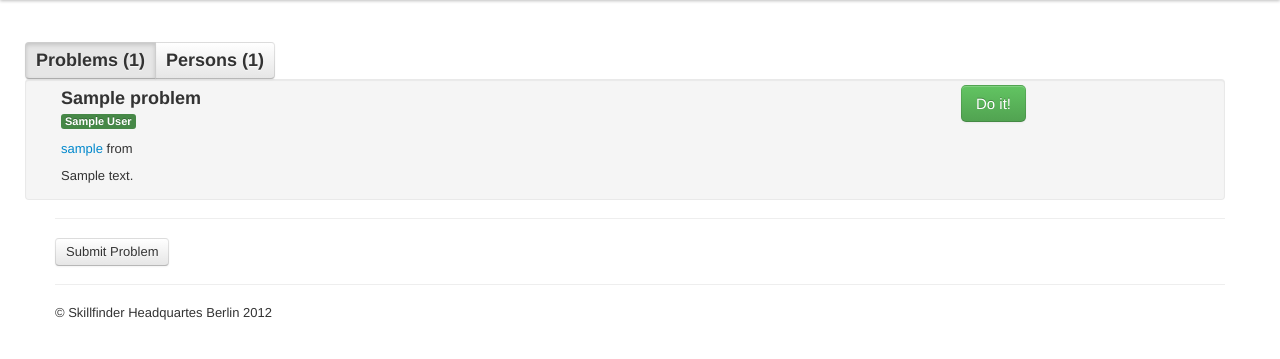
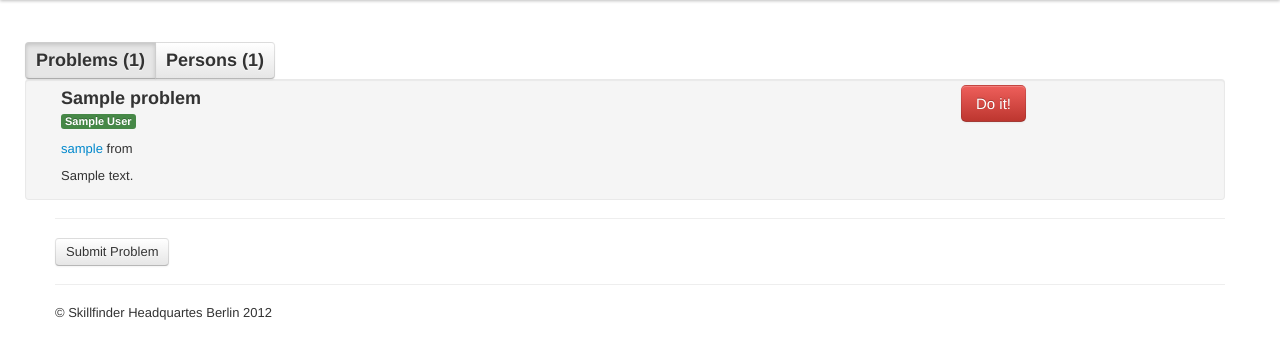
Before and after one commit to tiwei/swb12, a Django app: page /listing/ in a window 1280 px wide. Shown: the part 48-407 px from the top of the page. Run offline with Django 3.2, Linux system fonts and the light colour scheme; tables that the repository leaves empty hold one stand-in row (values such as "Sample post"); parts of the project's set-up code (start-up, migrations or seed data) failed here and were passed over; some libraries are stand-ins or nearby versions.

Commit message:
Default problem button colour changed

```diff
--- a/templates/listing_problems.html
+++ b/templates/listing_problems.html
@@ -22,7 +22,7 @@
           <p>{{ problem.description }}</p>
         </div>
         <div class="span2">
-          <a class="btn btn-large btn-success" id="btn{{forloop.counter}}">Do it!</a>
+          <a class="btn btn-large btn-danger" id="btn{{forloop.counter}}">Do it!</a>
         </div>
       </div>
 {% endfor %}
```
